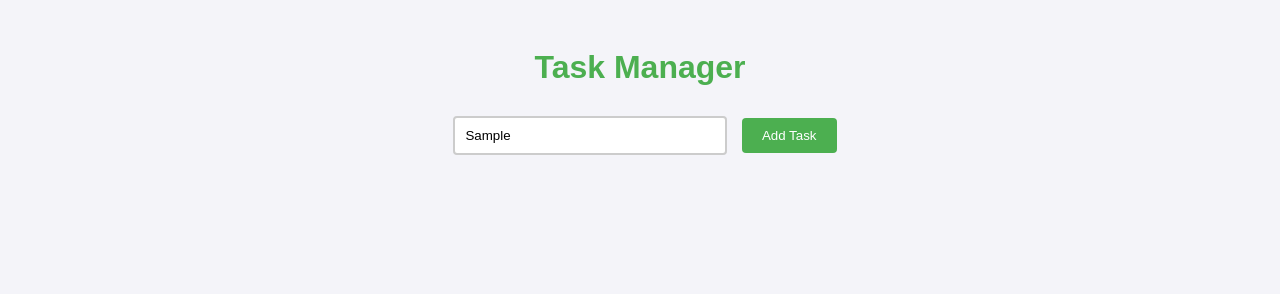
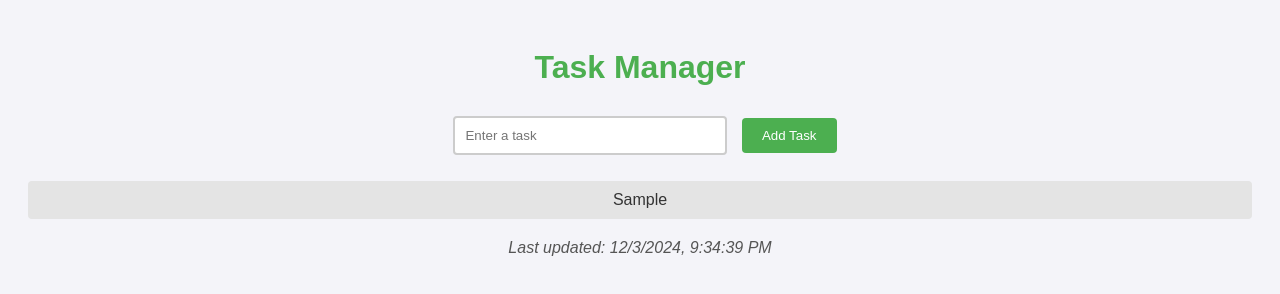
Before and after one commit to Niyi08/Proyecto_integracion, a plain HTML site: page frontend/index.html in a window 1280 px wide. Both pictures are taken after typing "Sample" into the empty fields and a click on the button "Add Task". Drawn offline with Linux system fonts and the light colour scheme; no server answers.

Commit message:
design changes

```diff
--- a/frontend/index.html
+++ b/frontend/index.html
@@ -51,6 +51,12 @@
             padding: 10px;
             border-radius: 4px;
         }
+
+        .last-update {
+            margin-top: 20px;
+            font-style: italic;
+            color: #555;
+        }
     </style>
 </head>
 <body>
@@ -59,6 +65,34 @@
     <button onclick="addTask()">Add Task</button>
     <ul id="taskList"></ul>
 
-    <script src="script.js"></script>
+    <!-- Add last update time to see changes -->
+    <div class="last-update" id="lastUpdate">Last updated: Never</div>
+
+    <script>
+        // Function to add a task (simulated for now)
+        function addTask() {
+            const taskInput = document.getElementById('taskInput');
+            const task = taskInput.value;
+            if (task) {
+                const taskList = document.getElementById('taskList');
+                const li = document.createElement('li');
+                li.textContent = task;
+                taskList.appendChild(li);
+                taskInput.value = ''; // Clear input after adding task
+            }
+        }
+
+        // Function to update the last updated time
+        function updateLastUpdate() {
+            const lastUpdateDiv = document.getElementById('lastUpdate');
+            const currentTime = new Date().toLocaleString();
+            lastUpdateDiv.textContent = `Last updated: ${currentTime}`;
+        }
+
+        // Call update function on page load to reflect current time
+        window.onload = function() {
+            updateLastUpdate();
+        };
+    </script>
 </body>
 </html>
```
